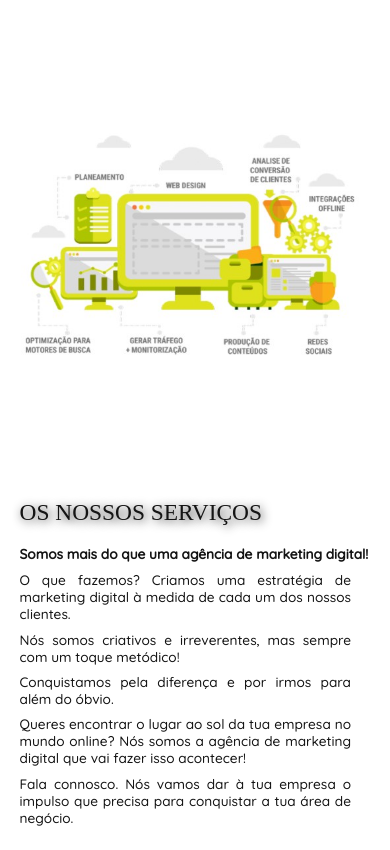
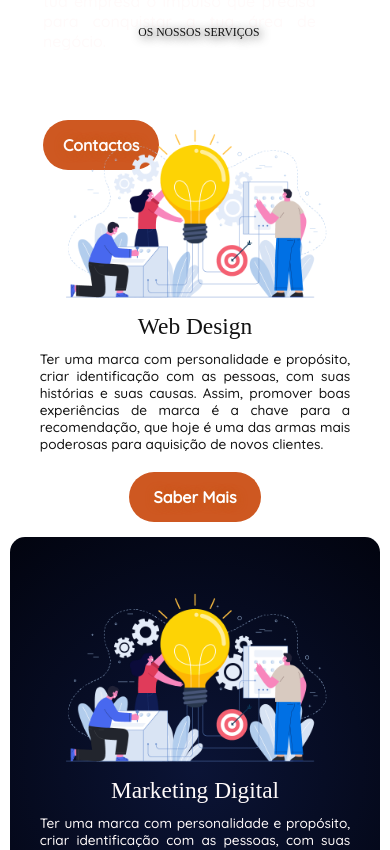
Before and after one commit to Stritle/iBytesSite, a React (Create React App) app: page / in a window 390 px wide. Shown: the part 1780-2630 px from the top of the page. Built offline with nearby package versions, Linux system fonts and the light colour scheme; a web font is replaced by a local one.

Commit message:
ajuste css

```diff
--- a/src/App.css
+++ b/src/App.css
@@ -392,12 +392,12 @@ h1 {
 }
 
 .contentServiçosComponent {
-  width: 100vw;
+  width: 100%;
   height: auto;
   text-align: center;
   -webkit-box-flex: 1;
-      -ms-flex: 1 1 30vw;
-          flex: 1 1 30vw;
+      -ms-flex: 1 1 30%;
+          flex: 1 1 30%;
 }
 
 .contentServiçosComponent img {
@@ -479,6 +479,7 @@ h1 {
   margin-top: 10vh;
   margin-bottom: 10vh;
   color: #131313;
+  text-shadow: 1px 1px 15px #202020;
 }
 
 .containerContactos .containerContactosBtn {
@@ -503,6 +504,7 @@ h1 {
   padding: 20px;
   border-radius: 35px;
   background-color: #ce5821;
+  text-shadow: 1px 1px 10px #c75a12;
   color: snow;
   font-weight: 600;
   -webkit-transition: 0.7s;
@@ -521,6 +523,7 @@ h1 {
   margin-right: 20vw;
   padding: 20px;
   border: 3px solid #ce5821;
+  text-shadow: 1px 1px 10px #c75a12;
   color: #ce5821;
   font-weight: 600;
   -webkit-transition: 0.7s;
@@ -733,31 +736,16 @@ h1 {
 .serviços {
   float: left;
   height: auto;
+  width: 100%;
 }
 
 .serviços .serviçosDescrição {
   height: auto;
-  display: -webkit-box;
-  display: -ms-flexbox;
-  display: flex;
-  -ms-flex-wrap: wrap;
-      flex-wrap: wrap;
-  margin-bottom: 10vh;
+  margin: 4vh 0;
 }
 
-.serviços .serviçosDescrição div {
-  -webkit-box-flex: 1;
-      -ms-flex: 1 1 10vw;
-          flex: 1 1 10vw;
-}
-
-.serviços .serviçosDescrição div:nth-child(2) {
-  margin-top: 10vh;
-  width: 45%;
-}
-
-.serviços .serviçosDescrição div:nth-child(2) h1 {
-  text-align: left;
+.serviços .serviçosDescrição h1 {
+  text-align: center;
   text-transform: uppercase;
   margin-left: 2vw;
   margin-bottom: 2vh;
@@ -765,31 +753,6 @@ h1 {
   font-weight: 100;
   color: #141414;
   text-shadow: 2px 2px 10px #202020;
-}
-
-.serviços .serviçosDescrição div:nth-child(2) b {
-  margin-top: 2vh;
-  margin-left: 2vw;
-  font-size: 1vw;
-  font-weight: 600;
-  color: #141414;
-}
-
-.serviços .serviçosDescrição div:nth-child(2) p {
-  margin-left: 2vw;
-  margin-right: 4vw;
-  margin-top: 1vh;
-  font-size: 1vw;
-  color: #141414;
-}
-
-.serviços .serviçosDescrição div:nth-child(1) {
-  margin-top: 10vh;
-  width: 50%;
-  background-image: url(./imgs/imgGeralServiços.jpg);
-  background-position: center;
-  background-repeat: no-repeat;
-  background-size: 75%;
 }
 
 .serviços .tipoServiços {
@@ -800,7 +763,6 @@ h1 {
   display: flex;
   -ms-flex-wrap: wrap;
       flex-wrap: wrap;
-  max-width: 100vw;
 }
 
 .serviços .tipoServiços div:nth-child(2n + 2) {
@@ -820,41 +782,6 @@ h1 {
 @media (max-width: 850px) {
   .serviços {
     height: auto;
-  }
-  .serviços .serviçosDescrição {
-    height: auto;
-    margin-bottom: 0vh;
-  }
-  .serviços .serviçosDescrição div {
-    -webkit-box-flex: 1;
-        -ms-flex: 1 1 90vw;
-            flex: 1 1 90vw;
-  }
-  .serviços .serviçosDescrição div:nth-child(2) {
-    color: #555555;
-  }
-  .serviços .serviçosDescrição div:nth-child(2) h1 {
-    font-size: 6vw;
-    margin-left: 5vw;
-  }
-  .serviços .serviçosDescrição div:nth-child(2) b {
-    margin-left: 5vw;
-    font-size: 3.5vw;
-    text-align: justify;
-    margin-right: 5vw;
-  }
-  .serviços .serviçosDescrição div:nth-child(2) p {
-    margin-left: 5vw;
-    margin-right: 10vw;
-    font-size: 3.5vw;
-    text-align: justify;
-  }
-  .serviços .serviçosDescrição div:nth-child(1) {
-    height: 40vh;
-    background-image: url(./imgs/imgGeralServiços.jpg);
-    background-position: center;
-    background-repeat: no-repeat;
-    background-size: 100%;
   }
   .serviços .tipoServiços {
     width: 95%;
@@ -901,12 +828,13 @@ h1 {
 .navbar .navLinks ul li {
   color: snow;
   list-style: none;
+  font-size: 1.2rem;
 }
 
 .navbar .navLinks ul a {
   text-decoration: none;
-  -webkit-transition: 0.9s;
-  transition: 0.9s;
+  -webkit-transition: 0.6s;
+  transition: 0.6s;
 }
 
 .navbar .navLinks ul a:hover {
@@ -924,12 +852,18 @@ h1 {
   -webkit-box-align: center;
       -ms-flex-align: center;
           align-items: center;
-  font-size: 1.2rem;
+  font-size: 1.4rem;
   margin-left: 70px;
 }
 
 .navbar .navSocial a {
   color: #d8661b;
+  -webkit-transition: 0.9s;
+  transition: 0.9s;
+}
+
+.navbar .navSocial a:hover {
+  color: snow;
 }
 
 .navBtn {
@@ -1057,16 +991,41 @@ h1 {
   margin-left: 6vw;
   margin-top: 2vh;
   margin-right: 20%;
+  margin-bottom: 2vh;
+  color: snow;
+  text-align: justify;
+}
+
+.about div:nth-child(1) .lastP {
   margin-bottom: 10vh;
+}
+
+.about div:nth-child(1) b {
+  margin-left: 6vw;
+  margin-right: 20%;
   color: snow;
   text-align: justify;
 }
 
 .about div:nth-child(1) a {
   margin-left: 6vw;
+  padding: 15px 20px;
   background-color: #ce5821;
-  padding: 15px 20px;
-  border-radius: 25px;
+  text-shadow: 1px 1px 10px #c75a12;
+  color: snow;
+  font-weight: 600;
+  -webkit-transition: 0.7s;
+  transition: 0.7s;
+  text-decoration: none;
+  cursor: pointer;
+  border-radius: 20px;
+}
+
+.about div:nth-child(1) a:hover {
+  border: 2px solid snow;
+  border-radius: 1px;
+  background-color: snow;
+  color: #ce5821;
 }
 
 .about div:nth-child(2) {
--- a/src/components/Footer.jsx
+++ b/src/components/Footer.jsx
@@ -2,10 +2,9 @@ import React, { Component } from 'react'
 import { FaFacebookF } from 'react-icons/fa';
 import { FaInstagram } from 'react-icons/fa';
 import { FaWhatsapp } from 'react-icons/fa';
-import { FaLinkedinIn } from 'react-icons/fa';
 import { FaRegEnvelope } from 'react-icons/fa';
 import { Link } from 'react-router-dom'
-import logo from '../imgs/logo.png'
+
 
 export default class Footer extends Component {
     render() {
@@ -20,7 +19,7 @@ export default class Footer extends Component {
                 {/* http://m.me/zitacletomakeup"  messenger */}
                 <div className="footer-text">
 
-                    <p>  IgnitedBytes –  Todos os direitos reservados<b> © 2021 </b></p>
+                    <p>  IgnitedBytes –  Todos os direitos reservados<b> © 2022 </b></p>
                 </div>
                 <div className="footer-links">
                     <Link to="/politicadeprivacidade">Politica de Privacidade</Link>
--- a/src/components/Navbar.jsx
+++ b/src/components/Navbar.jsx
@@ -3,7 +3,6 @@ import logo from '../imgs/logo.png'
 import { FaFacebookF } from 'react-icons/fa';
 import { FaInstagram } from 'react-icons/fa';
 import { FaWhatsapp } from 'react-icons/fa';
-import { FaLinkedinIn } from 'react-icons/fa';
 import { FaRegEnvelope } from 'react-icons/fa';
 import { FaAlignJustify } from 'react-icons/fa';
 import { HashLink as Link } from 'react-router-hash-link';
@@ -20,7 +19,7 @@ const Navbar = () => {
         <>
             <div className="navbar" >
                 <div className="navLogo">
-                    <img src={logo}></img>
+                    <img src={logo} alt="Ignitedbytes"></img>
                 </div>
 
                 <div className="navLinks">
@@ -50,7 +49,7 @@ const Navbar = () => {
                         <li><Link to="#trabalhos" onClick={handleToggle}>Portefólio</Link></li>
                         <li><Link to="#contactos" onClick={handleToggle}>Contactos</Link></li>
                     </ul>
-                    <div className="logo"><img src={logo}></img></div>
+                    <div className="logo"><img src={logo} alt="Ignitedbytes"></img></div>
                     <div className="navSocialMobile">
 
                         <a href="https://www.facebook.com/ignitedbytes"><FaFacebookF /></a>
--- a/src/pages/About.jsx
+++ b/src/pages/About.jsx
@@ -1,4 +1,5 @@
 import React from 'react'
+import { HashLink as Link } from 'react-router-hash-link';
 
 const About = () => {
     return (
@@ -7,9 +8,12 @@ const About = () => {
                 <h4>Creative Agency</h4>
                 <h1>IgnitedBytes</h1>
                 <p>Na Ignitedbyes presamos pela satisfação do cliente a todos os niveis,
-                desde o inicio do projeto até ao final. O que mais satisfaz é ter o cliente totalmente satisfeito
-                     e com os objetivos que desejava alcançaar com o projeto a ser alcançados.</p>
-                <a>Contacte-nos</a>
+                    desde o inicio do projeto até ao final. O que mais nos satisfaz é ter o cliente totalmente satisfeito
+                    e com os objetivos que desejava alcançaar com o projeto, serem concretizados.</p>
+                <b className='bold'>Somos mais do que uma agência de marketing digital!</b>
+                <p>O que fazemos? Criamos uma estratégia de marketing digital à medida de cada um dos nossos clientes.</p>
+                <p className='lastP'>Fala connosco. Nós vamos dar à tua empresa o impulso que precisa para conquistar a tua área de negócio.</p>
+                <Link to="#contactos">Contactos</Link>
             </div>
             <div id="aboutMobile">
                 {/*Div para imagem about - Associada ao Background da div no css*/}
--- a/src/pages/Contactos.jsx
+++ b/src/pages/Contactos.jsx
@@ -1,4 +1,4 @@
-import React, { useState, useEffect } from 'react'
+import React, { useState } from 'react'
 import emailjs from 'emailjs-com';
 import { AiOutlineCloseCircle } from 'react-icons/ai'
 import { FaFacebookF } from 'react-icons/fa';
@@ -12,7 +12,6 @@ import { FaRegEnvelope } from 'react-icons/fa';
 const Contactos = () => {
 
     const [openModal, setIsOpenModal] = useState(false);
-    const [showParagraph, setShowParagraph] = useState(false);
 
     // variaveis validação
     const [firstName, setFirstName] = useState("");
--- a/src/pages/Home.jsx
+++ b/src/pages/Home.jsx
@@ -15,13 +15,9 @@ const Home = () => {
 
                 <div className="content-background">
                     <video src={videoBackground} autoPlay playsInline muted loop></video>
-                    {/* <video autoPlay playsInline muted loop>
-
-                        <source src={videoBackground} type="video/mp4"></source>
-                    </video> */}
 
                     <div className="container">
-                        <img src={logo}></img>
+                        <img src={logo} alt="Ignitedbytes"></img>
                         <h1>We make</h1><h1> digital beautiful!</h1>
                         <h6>______</h6><br />
                         <p>Ao contrário da crença popular, o Lorem Ipsum não é simplesmente texto aleatório.
--- a/src/pages/Serviços.jsx
+++ b/src/pages/Serviços.jsx
@@ -6,18 +6,10 @@ const Serviços = () => {
     return (
         <div className="serviços" id="serviços">
             <div className="serviçosDescrição" >
-                <div>
-                    {/*Div para imagem Serviços - Associada ao Background da div no css*/}
-                </div>
-                <div>
-                    <h1>Os nossos serviços</h1>
-                    <b>Somos mais do que uma agência de marketing digital!</b>
-                    <p>O que fazemos? Criamos uma estratégia de marketing digital à medida de cada um dos nossos clientes.</p>
-                    <p>Nós somos criativos e irreverentes, mas sempre com um toque metódico!</p>
-                    <p>Conquistamos pela diferença e por irmos para além do óbvio.</p>
-                    <p>Queres encontrar o lugar ao sol da tua empresa no mundo online? Nós somos a agência de marketing digital que vai fazer isso acontecer!</p>
-                    <p>Fala connosco. Nós vamos dar à tua empresa o impulso que precisa para conquistar a tua área de negócio.</p>
-                </div>
+
+                <h1>Os nossos serviços</h1>
+
+
             </div>
 
             <div className="tipoServiços">
--- a/src/styles/_about.scss
+++ b/src/styles/_about.scss
@@ -32,15 +32,36 @@
             margin-left: 6vw;
             margin-top: 2vh;
             margin-right: 20%;
+            margin-bottom: 2vh;
+            color: snow;
+            text-align: justify;
+        }
+        .lastP {
             margin-bottom: 10vh;
+        }
+        b {
+            margin-left: 6vw;
+            margin-right: 20%;
             color: snow;
             text-align: justify;
         }
         a {
             margin-left: 6vw;
+            padding: 15px 20px;
             background-color: rgb(206, 88, 33);
-            padding: 15px 20px;
-            border-radius: 25px;
+            text-shadow: 1px 1px 10px rgb(199, 90, 18);
+            color: snow;
+            font-weight: 600;
+            transition: 0.7s;
+            text-decoration: none;
+            cursor: pointer;
+            border-radius: 20px;
+            &:hover {
+                border: 2px solid snow;
+                border-radius: 1px;
+                background-color: snow;
+                color: rgb(206, 88, 33);
+            }
         }
     }
     div:nth-child(2) {
@@ -91,6 +112,7 @@
                 color: snow;
                 text-align: justify;
             }
+
             a {
                 margin-left: 6vw;
                 background-color: rgb(206, 88, 33);
--- a/src/styles/_contactos.scss
+++ b/src/styles/_contactos.scss
@@ -8,6 +8,7 @@
             margin-top: 10vh;
             margin-bottom: 10vh;
             color: rgb(19, 19, 19);
+            text-shadow: 1px 1px 15px rgb(32, 32, 32);
         }
     }
     .containerContactosBtn {
@@ -24,6 +25,7 @@
             padding: 20px;
             border-radius: 35px;
             background-color: rgb(206, 88, 33);
+            text-shadow: 1px 1px 10px rgb(199, 90, 18);
             color: snow;
             font-weight: 600;
             transition: 0.7s;
@@ -39,6 +41,7 @@
             margin-right: 20vw;
             padding: 20px;
             border: 3px solid rgb(206, 88, 33);
+            text-shadow: 1px 1px 10px rgb(199, 90, 18);
             color: rgb(206, 88, 33);
             font-weight: 600;
             transition: 0.7s;
--- a/src/styles/_serviços.scss
+++ b/src/styles/_serviços.scss
@@ -1,19 +1,12 @@
 .serviços {
     float: left;
     height: auto;
+    width: 100%;
     .serviçosDescrição {
         height: auto;
-        display: flex;
-        flex-wrap: wrap;
-        margin-bottom: 10vh;
-        div {
-            flex: 1 1 10vw;
-        }
-        div:nth-child(2) {
-            margin-top: 10vh;
-            width: 45%;
+        margin: 4vh 0;
         h1 {
-                text-align: left;
+            text-align: center;
             text-transform: uppercase;
             margin-left: 2vw;
             margin-bottom: 2vh;
@@ -22,36 +15,12 @@
             color: rgb(20, 20, 20);
             text-shadow: 2px 2px 10px rgb(32, 32, 32);
         }
-            b {
-                margin-top: 2vh;
-                margin-left: 2vw;
-                font-size: 1vw;
-                font-weight: 600;
-                color: rgb(20, 20, 20);
-            }
-            p {
-                margin-left: 2vw;
-                margin-right: 4vw;
-                margin-top: 1vh;
-                font-size: 1vw;
-                color: rgb(20, 20, 20);
-            }
-        }
-        div:nth-child(1) {
-            margin-top: 10vh;
-            width: 50%;
-            background-image: url(./imgs/imgGeralServiços.jpg);
-            background-position: center;
-            background-repeat: no-repeat;
-            background-size: 75%;
-        }
     }
     .tipoServiços {
         margin: 0 auto;
         width: 90%;
         display: flex;
         flex-wrap: wrap;
-        max-width: 100vw;
         & div:nth-child(2n + 2) {
             background: rgb(11, 20, 54);
             background: radial-gradient(circle, rgba(11, 20, 54, 1) 0%, rgba(2, 4, 15, 1) 100%);
@@ -59,7 +28,6 @@
         }
         & div:nth-child(2n + 1) {
             color: rgb(19, 19, 19);
-
             p {
                 color: rgb(19, 19, 19);
             }
@@ -71,40 +39,7 @@
 @media (max-width: 850px) {
     .serviços {
         height: auto;
-        .serviçosDescrição {
-            height: auto;
-            margin-bottom: 0vh;
-            div {
-                flex: 1 1 90vw;
-            }
-            div:nth-child(2) {
-                color: rgb(85, 85, 85);
 
-                h1 {
-                    font-size: 6vw;
-                    margin-left: 5vw;
-                }
-                b {
-                    margin-left: 5vw;
-                    font-size: 3.5vw;
-                    text-align: justify;
-                    margin-right: 5vw;
-                }
-                p {
-                    margin-left: 5vw;
-                    margin-right: 10vw;
-                    font-size: 3.5vw;
-                    text-align: justify;
-                }
-            }
-            div:nth-child(1) {
-                height: 40vh;
-                background-image: url(./imgs/imgGeralServiços.jpg);
-                background-position: center;
-                background-repeat: no-repeat;
-                background-size: 100%;
-            }
-        }
         .tipoServiços {
             width: 95%;
         }
--- a/src/styles/_serviçosComponent.scss
+++ b/src/styles/_serviçosComponent.scss
@@ -1,8 +1,8 @@
 .contentServiçosComponent {
-    width: 100vw;
+    width: 100%;
     height: auto;
     text-align: center;
-    flex: 1 1 30vw;
+    flex: 1 1 30%;
     img {
         display: block;
         margin-left: auto;
```
Also changed, not shown: src/styles/_navbar.scss (+8 -3 lines), 1 other file (tests, documents, lock files or other folders). Lines whose indentation alone changed are shown as unchanged.
